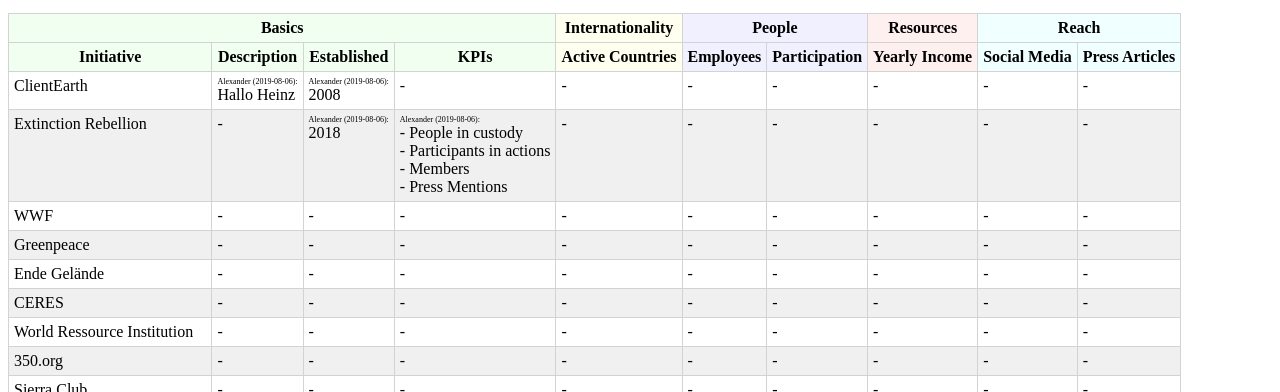
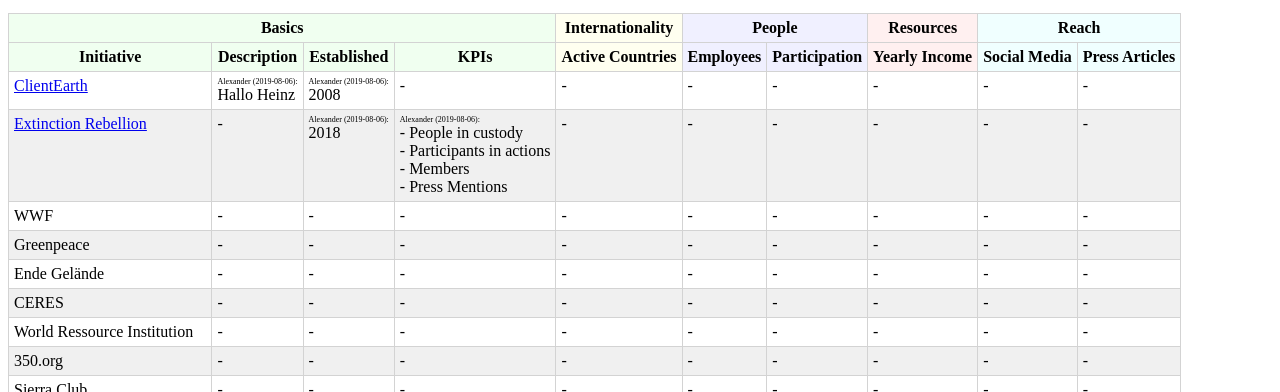
Before and after one commit to crisisfighters/initiatives, a plain HTML site: page index.html in a window 1280 px wide. Shown: the part 408-800 px from the top of the page. Drawn offline with Linux system fonts and the light colour scheme.

Commit message:
adds link to website

```diff
--- a/data.js
+++ b/data.js
@@ -1,6 +1,9 @@
 const data = [
     {
-        initiative: "ClientEarth",
+        meta: {
+            name: "ClientEarth",
+            link: "https://www.clientearth.org/",
+        },
         description: {
             content: "Hallo Heinz",
             updatedBy: "Alexander", updatedAt: "2019-08-06"
@@ -12,7 +15,10 @@
 
     },
     {
-        initiative: "Extinction Rebellion",
+        meta: {
+            name: "Extinction Rebellion",
+            link: "https://rebellion.earth",
+        },
         established: {
             content: "2018",
             updatedBy: "Alexander", updatedAt: "2019-08-06"
@@ -24,33 +30,33 @@
         },
     },
     {
-        initiative: "WWF",
+        meta: {name: "WWF",}
     },
     {
-        initiative: "Greenpeace",
+        meta: {name: "Greenpeace",}
     },
     {
-        initiative: "Ende Gelände",
+        meta: {name: "Ende Gelände",}
     },
     {
-        initiative: "CERES",
+        meta: {name: "CERES",}
     },
     {
-        initiative: "World Ressource Institution",
+        meta: {name: "World Ressource Institution",}
     },
     {
-        initiative: "350.org",
+        meta: {name: "350.org",}
     },
     {
-        initiative: "Sierra Club",
+        meta: {name: "Sierra Club",}
     },
     {
-        initiative: "Idle no more",
+        meta: {name: "Idle no more",}
     },
     {
-        initiative: "Union of concerned Scientists",
+        meta: {name: "Union of concerned Scientists",}
     },
     {
-        initiative: "Hambacher Forst",
+        meta: {name: "Hambacher Forst",}
     },
 ];
--- a/fields.js
+++ b/fields.js
@@ -3,7 +3,7 @@
     basics: {
         title: 'Basics',
         children: {
-            initiative: {title: 'Initiative'},
+            meta: {title: 'Initiative'},
             description: {title: 'Description'},
             established: {title: 'Established'},
             kpis: {title: 'KPIs'},
--- a/index.html
+++ b/index.html
@@ -16,7 +16,8 @@
 <p>Calls to change individual behavior distract from what’s necessary. Our planet will become largely uninhabitable
     unless we quickly move the political mainstream to enforcing immediate, impactful action. Assessing the efficiency
     of existing and new initiatives in a crowd-sourced, data-driven way allows to efficiently funnel resources (time &
-    money) to give us a fighting chance. <a href="https://medium.com/@alexthiel/stop-climate-change-ea99133daac5">More on Medium</a>.</p>
+    money) to give us a fighting chance. <a href="https://medium.com/@alexthiel/stop-climate-change-ea99133daac5">More
+        on Medium</a>.</p>
 <hr/>
 <h1>Initiatives</h1>
 <p>The following data needs to be updated and improved by all of us. Please scroll down to find out how to <a
@@ -28,7 +29,7 @@
     </tbody>
 </table>
 <hr/>
-<a name="contribute"/>
+<a name="contribute"></a>
 <h1>Contribute</h1>
 <p>You can <b>add initiatives</b>, <b>update data</b> and make other changes to this website - it's open source and easy
     to improve.<br/>
@@ -81,9 +82,11 @@
             `<td>${
                 content === undefined
                     ? '-'
-                    : typeof content === "string"
-                    ? content
-                    : `<span class="updated">${content.updatedBy} (${content.updatedAt}):</span>${content.content}`
+                    : content.name && content.link
+                    ? `<a href="${content.link}">${content.name}</a>`
+                    : content.name
+                        ? content.name
+                        : `<span class="updated">${content.updatedBy} (${content.updatedAt}):</span>${content.content}`
                 }</td>`
         ;
 
```
